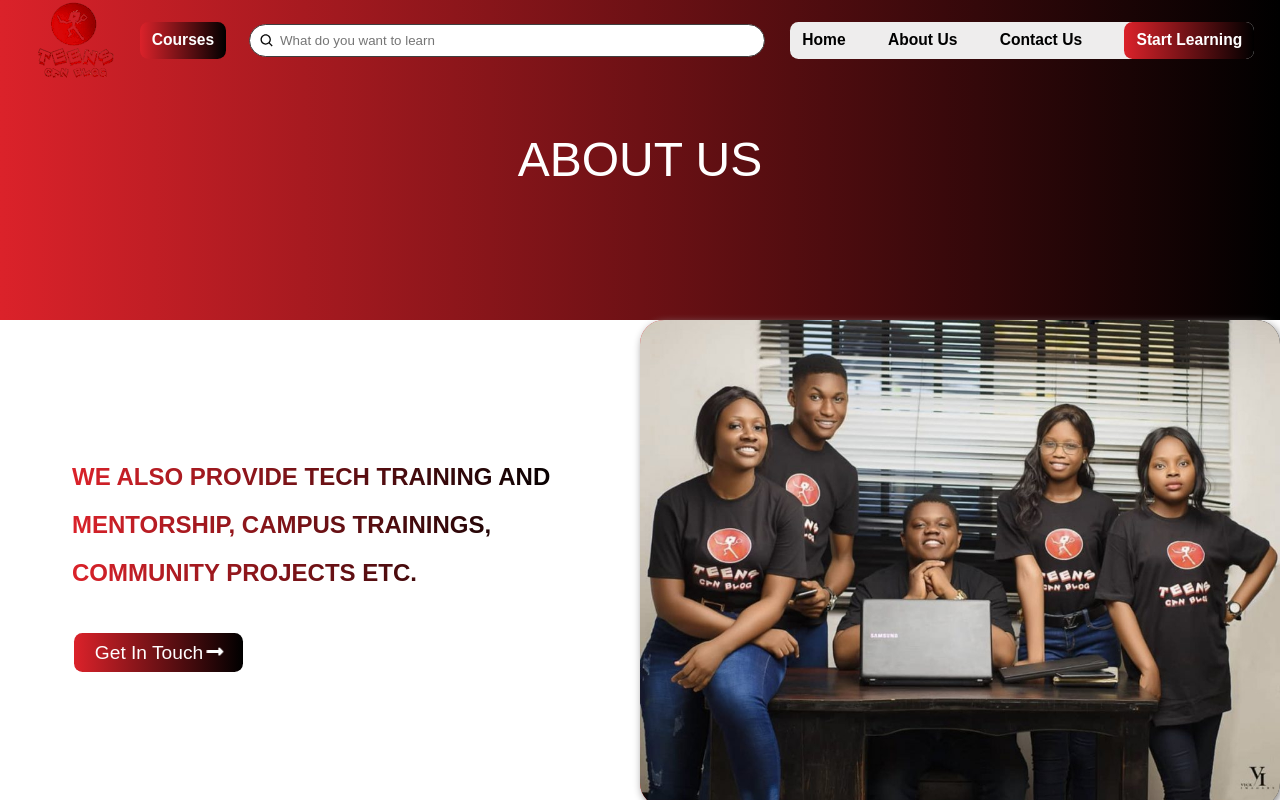
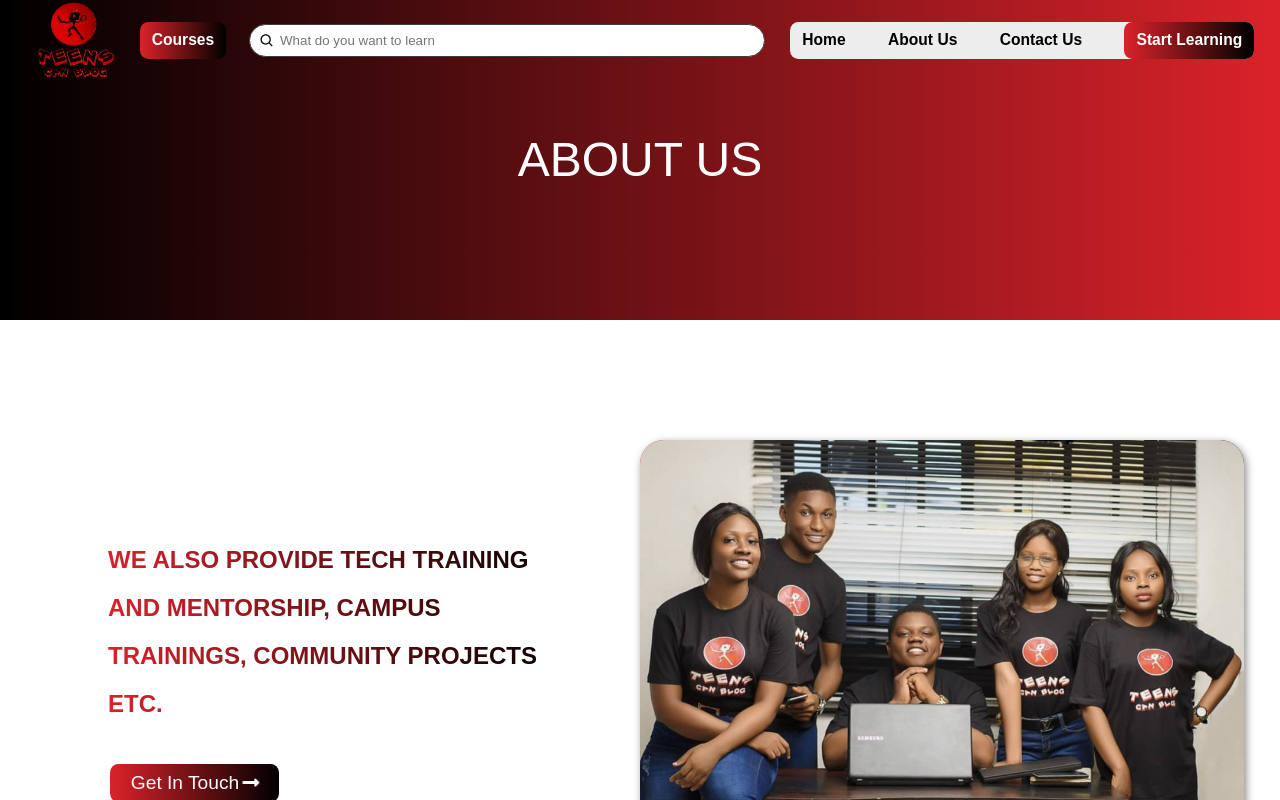
Before and after one commit to Niscolinx/teenscan, a React (Create React App) app: page /about in a window 1280 px wide. Shown: the top 800 px of the page. Built offline with nearby package versions, Linux system fonts and the light colour scheme; what react-router-last-location would draw is missing.

Commit message:
working on story section

```diff
--- a/src/sass/abstracts/Variables.scss
+++ b/src/sass/abstracts/Variables.scss
@@ -17,6 +17,7 @@ $color-error: #582424;
 $box-shadow: 3px 3px 10px 8px $color-primary-dark;
 
 $linear-gradient: linear-gradient(to right, $color-secondary, black);
+$linear-gradient1: linear-gradient(to left, $color-secondary, black);
 
 // FONT VARIABLES
 $font-primary: 'Montserrat', sans-serif;
--- a/src/sass/components/about.scss
+++ b/src/sass/components/about.scss
@@ -10,7 +10,7 @@
         // top: 0;
         // left: 0;
         // right: 0;
-        background: $linear-gradient;
+        background: $linear-gradient1;
         height: 40vh;
         display: grid;
         justify-items: center;
--- a/src/sass/components/story.scss
+++ b/src/sass/components/story.scss
@@ -1,8 +1,7 @@
 .story {
     display: grid;
     grid-template-columns: repeat(auto-fit, minmax(25rem, 1fr));
-    grid-template-rows: min-content;
-    height: 100vh;
+   margin: 10rem 3rem;
 
     &__1 {
         display: grid;
```
